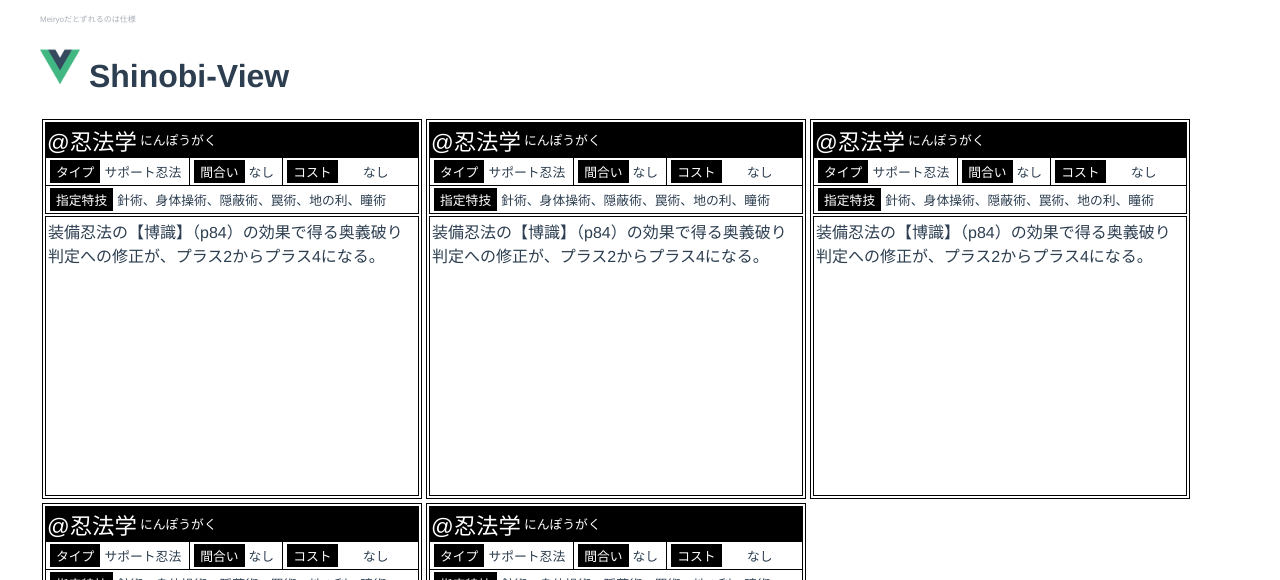
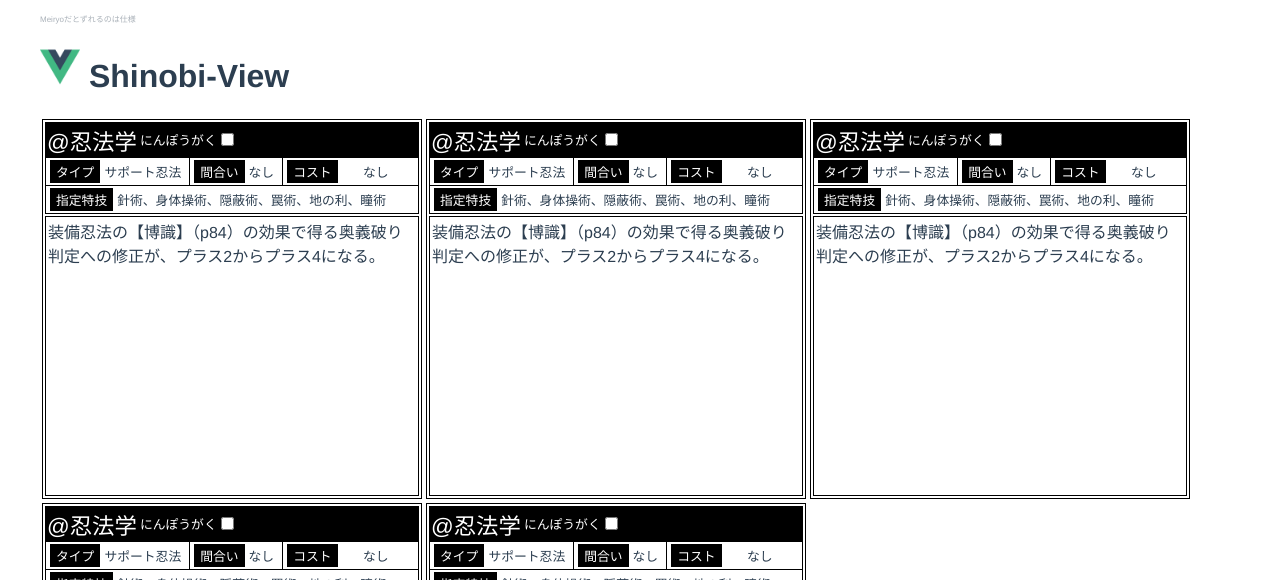
Before and after one commit to shinobi-view/vue-shinobi-view, a Vue app: page / in a window 1280 px wide. Shown: the top 580 px of the page. Built offline with nearby package versions, Linux system fonts and the light colour scheme.

Commit message:
チェックボックスとその切り替えを実装

```diff
--- a/src/components/Main.vue
+++ b/src/components/Main.vue
@@ -1,10 +1,10 @@
 <template>
   <div class="main">
-    <div class="arts"><ninja-arts :arts="arts"/></div>
-    <div class="arts"><ninja-arts :arts="arts"/></div>
-    <div class="arts"><ninja-arts :arts="arts"/></div>
-    <div class="arts"><ninja-arts :arts="arts"/></div>
-    <div class="arts"><ninja-arts :arts="arts"/></div>
+    <div class="arts"><ninja-arts :arts="arts" @toggle="toggleArts" /></div>
+    <div class="arts"><ninja-arts :arts="arts" @toggle="toggleArts" /></div>
+    <div class="arts"><ninja-arts :arts="arts" @toggle="toggleArts" /></div>
+    <div class="arts"><ninja-arts :arts="arts" @toggle="toggleArts" /></div>
+    <div class="arts"><ninja-arts :arts="arts" @toggle="toggleArts" /></div>
   </div>
 </template>
 
@@ -30,6 +30,11 @@ export default {
         sceneDescription: '古今東西の忍法について調べ尽くしている。'
       }
     }
+  },
+  methods: {
+    toggleArts: function (checked) {
+      console.log(checked)
+    }
   }
 }
 </script>
--- a/src/components/NinjaArts.vue
+++ b/src/components/NinjaArts.vue
@@ -1,9 +1,10 @@
 <template>
-  <div class="frame outer">
+  <div class="frame outer" @click="toggle">
 
     <div class="arts-title">
       <div class="arts-name">{{arts.name}}</div>
       <div class="arts-name-kana">{{arts.nameKana}}</div>
+      <input type="checkbox" v-model="checked">
     </div>
     <div class="top-frame">
       <div class="inner"><div class="top-title">タイプ</div> <div class="top-contents">{{arts.type}}</div></div>
@@ -21,7 +22,20 @@
 <script>
 export default {
   name: 'NinjaArts',
-  props: ['arts']
+  props: ['arts'],
+  data: function () {
+    return {
+      checked: false
+    }
+  },
+  methods: {
+    toggle: toggle
+  }
+}
+
+function toggle (ev) {
+  this.checked = !this.checked
+  this.$emit('toggle', this.checked)
 }
 </script>
 
```
Also changed, not shown: 1 other file (tests, documents, lock files or other folders).
